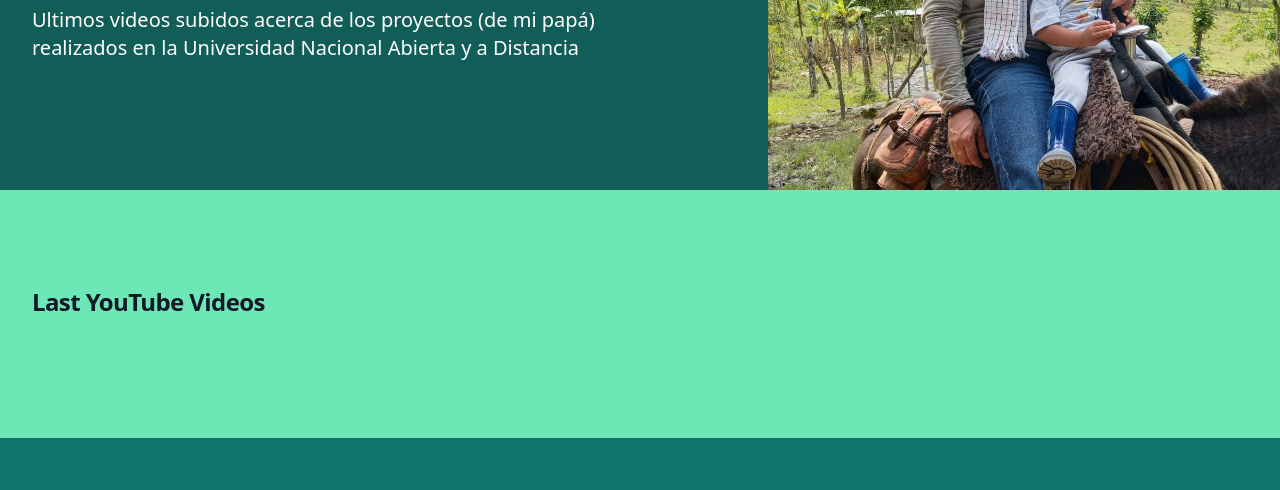
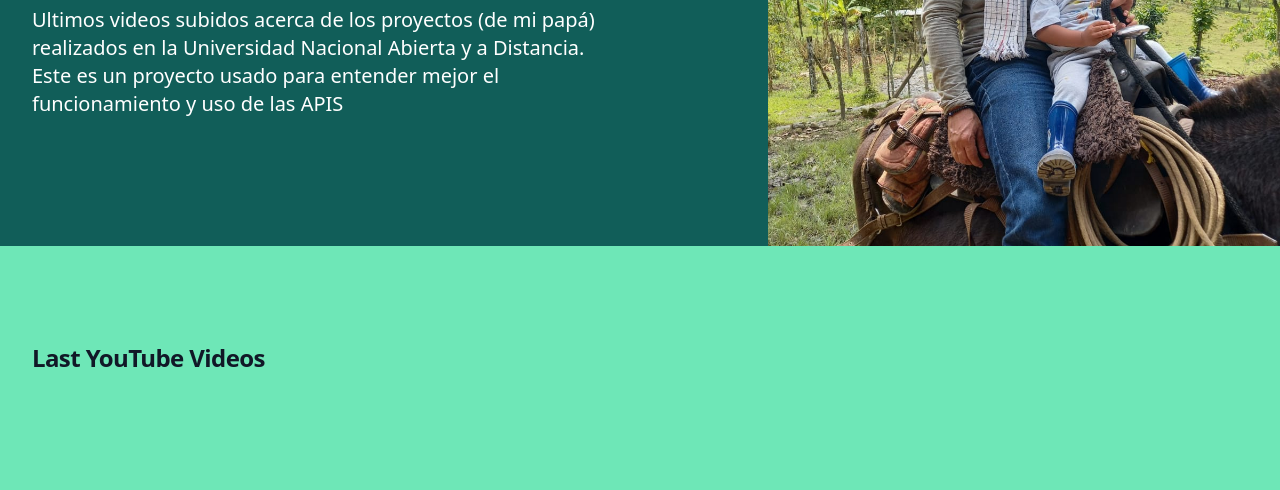
Before and after one commit to J-HernandezM/async-landing, a website: page docs/index.html in a window 1280 px wide. Shown: the part 310-800 px from the top of the page. Drawn offline with nearby package versions, Linux system fonts and the light colour scheme; no server answers.

Commit message:
readme done

```diff
--- a/docs/index.html
+++ b/docs/index.html
@@ -44,7 +44,7 @@
             </h1>
             <p
               class="mt-3 text-base text-white sm:mt-5 sm:text-lg sm:max-w-xl sm:mx-auto md:mt-5 md:text-xl lg:mx-0">
-              Ultimos videos subidos acerca de los proyectos (de mi papá) realizados en la Universidad Nacional Abierta y a Distancia</p>
+              Ultimos videos subidos acerca de los proyectos (de mi papá) realizados en la Universidad Nacional Abierta y a Distancia. Este es un proyecto usado para entender mejor el funcionamiento y uso de las APIS</p>
           </div>
         </main>
       </div>
```
Also changed, not shown: README.md.
